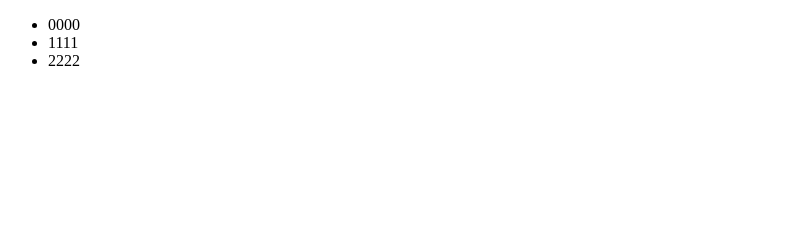
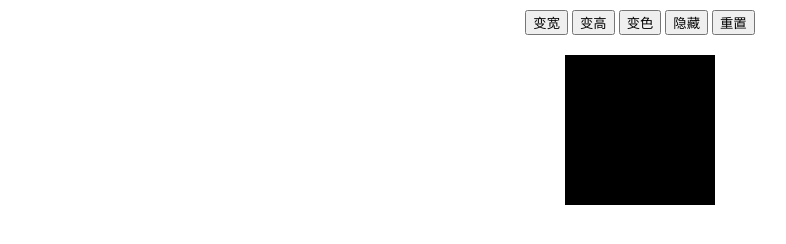
Before and after one commit to lwh010724/2109Ashixun_01, a plain HTML site: page list.html in a window 1280 px wide. Shown: the whole page, without its empty margins (0-786 px from the left). Drawn offline with Linux system fonts and the light colour scheme.

Commit message:
'改变了'

```diff
--- a/list.html
+++ b/list.html
@@ -1,16 +1,49 @@
 <!DOCTYPE html>
 <html lang="en">
-<head>
-    <meta charset="UTF-8">
-    <meta http-equiv="X-UA-Compatible" content="IE=edge">
-    <meta name="viewport" content="width=device-width, initial-scale=1.0">
-    <title>Document</title>
-</head>
-<body>
-    <ul>
-        <li>0000</li>
-        <li>1111</li>
-        <li>2222</li>
-    </ul>
-</body>
+  <head>
+    <meta charset="UTF-8" />
+    <meta http-equiv="X-UA-Compatible" content="IE=edge" />
+    <meta name="viewport" content="width=device-width, initial-scale=1.0" />
+    <title>list</title>
+    <style>
+      #box {
+        margin-top: 10px;
+        text-align: center;
+      }
+      #box2 {
+        width: 150px;
+        height: 150px;
+        background-color: #000;
+        margin: 20px auto;
+      }
+    </style>
+  </head>
+  <body>
+    <div id="box">
+      <input type="button" value="变宽" onclick="changeW()" />
+      <input type="button" value="变高" onclick="changeH()" />
+      <input type="button" value="变色" onclick="changeC()" />
+      <input type="button" value="隐藏" onclick="changeHide()" />
+      <input type="button" value="重置" onclick="changeNext()" />
+      <div id="box2"></div>
+    </div>
+    <script>
+      var b_c = document.getElementById("box2");
+      function changeW(params) {
+        b_c.style.width = "200px";
+      }
+      function changeH(params) {
+        b_c.style.height = "200px";
+      }
+      function changeC(params) {
+        b_c.style.backgroundColor = "#39f";
+      }
+      function changeHide(params) {
+        b_c.style.display = "none";
+      }
+      function changeNext(params) {
+        b_c.style = " background-color: #000; width: 150px; height: 150px";
+      }
+    </script>
+  </body>
 </html>
```
